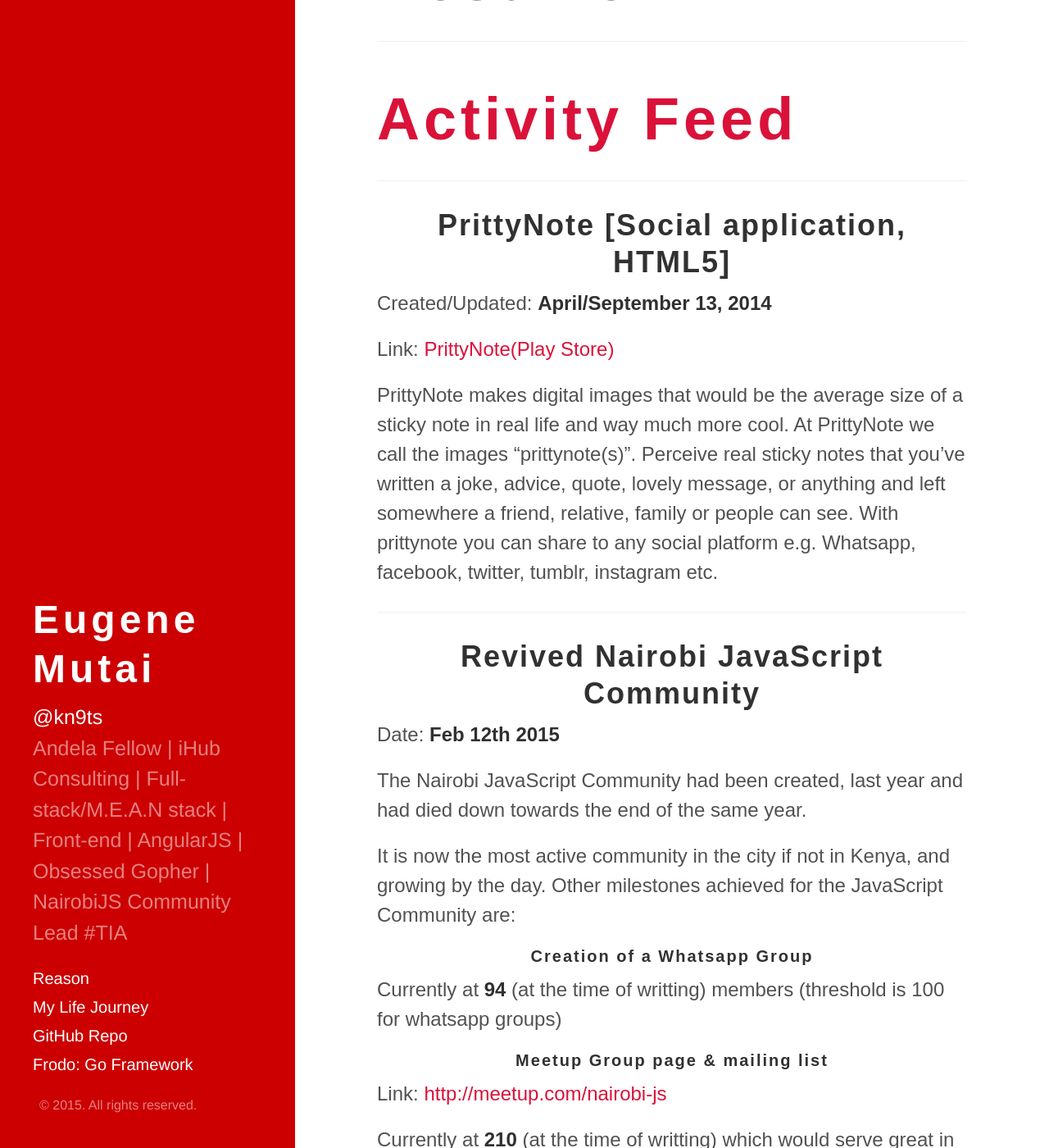
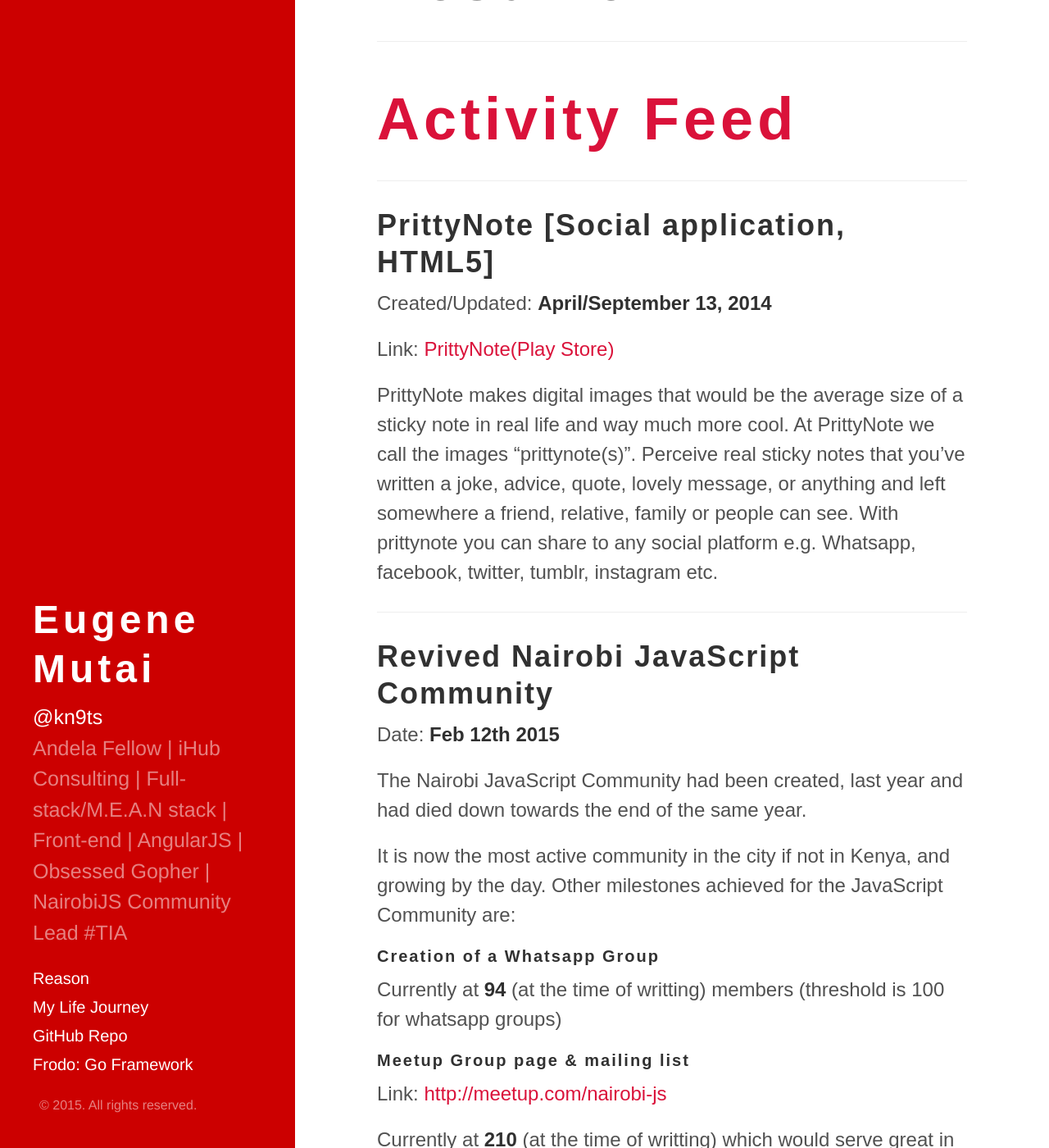
Before and after one commit to kn9ts/community-resume, a Jekyll site: the page built from index.md, in a window 1280 px wide and 1400 px high, scrolled down 330 px. Shown: the whole window at 82% size. Built offline with Jekyll 4.4.1, drawn with Linux system fonts in a browser that asks for light colours; nearby versions of some CDN libraries; some web fonts are replaced.

Commit message:
aligned headers to left again, and prefixed the urls to fix linkin error

```diff
--- a/_includes/sidebar.html
+++ b/_includes/sidebar.html
@@ -18,7 +18,7 @@
             {% for node in pages_list %}
                 {% if node.title != null %}
                   {% if node.layout == "page" %}
-                    <a class="sidebar-nav-item{% if page.url == node.url %} active{% endif %}" href="{{ node.url }}">{{ node.title }}</a>
+                    <a class="sidebar-nav-item{% if page.url == node.url %} active{% endif %}" href="{{ node.url | prepend: site.baseurl }}">{{ node.title }}</a>
                   {% endif %}
                 {% endif %}
             {% endfor %}
--- a/public/css/custom.css
+++ b/public/css/custom.css
@@ -190,5 +190,5 @@ blockquote {
 footer {
     font-family: 'Carme', sans-serif;
     letter-spacing: 2px;
-    text-align: center;
+    text-align: left;
 }
```
Also changed, not shown: 2 other files.
